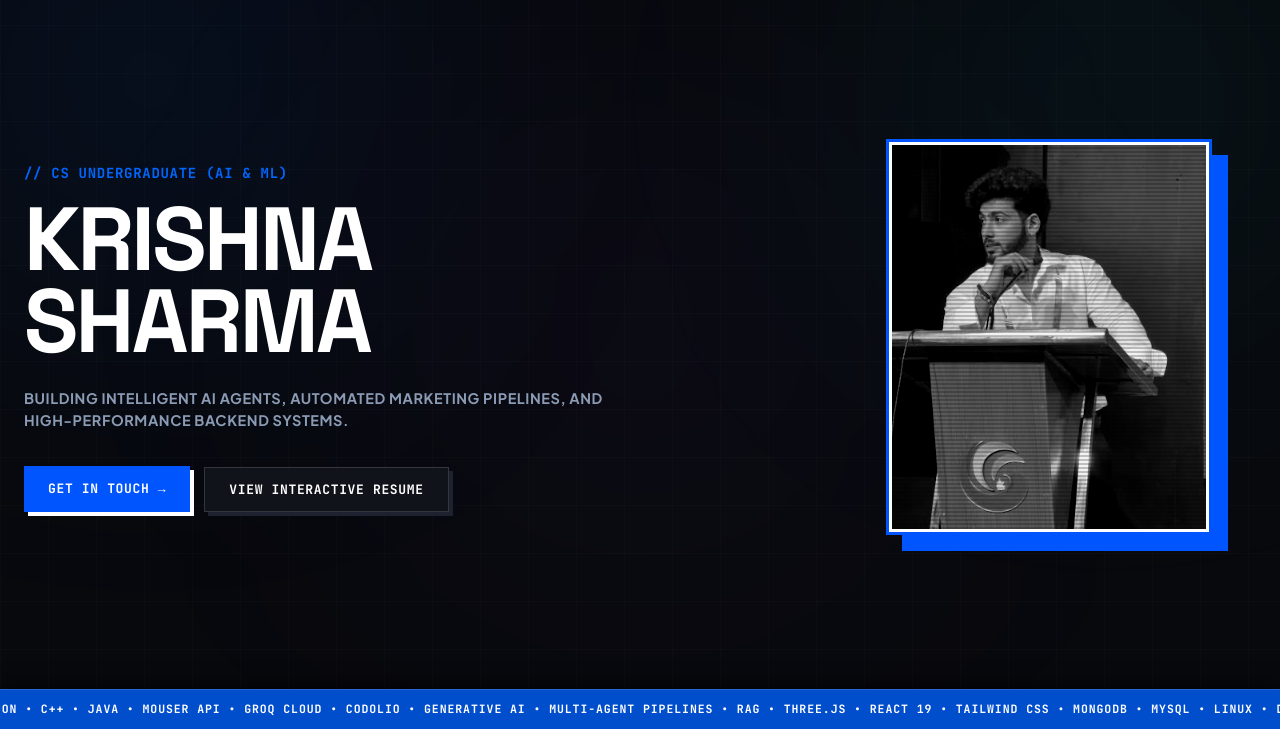
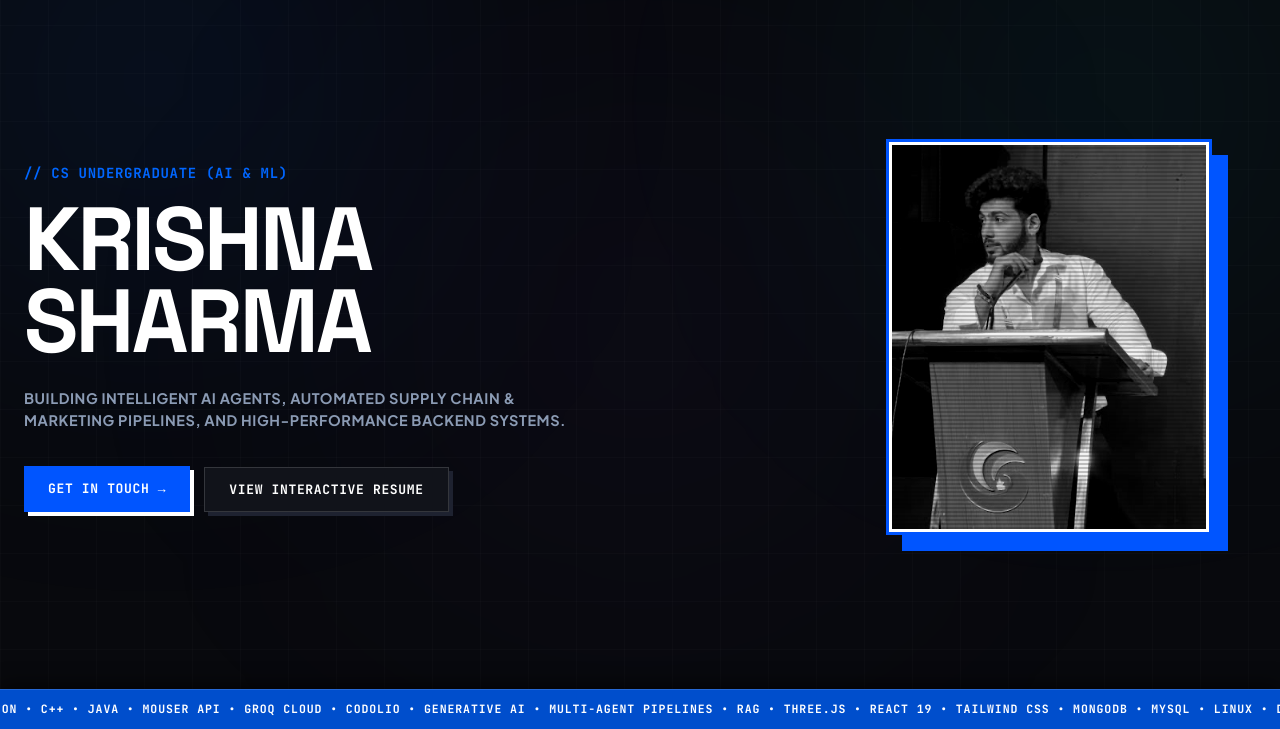
Before and after one commit to itsksfit/itsksfit.github.io, a plain HTML site: page index.html in a window 1280 px wide. Shown: the part 71-800 px from the top of the page. Drawn offline with Linux system fonts and the light colour scheme; no server answers.

Commit message:
feat(hero): include automated supply chain in hero tagline

```diff
--- a/index.html
+++ b/index.html
@@ -73,7 +73,7 @@
         </h1>
 
         <p class="hero-tagline-caps">
-          BUILDING INTELLIGENT AI AGENTS, AUTOMATED MARKETING PIPELINES, AND HIGH-PERFORMANCE BACKEND SYSTEMS.
+          BUILDING INTELLIGENT AI AGENTS, AUTOMATED SUPPLY CHAIN &amp; MARKETING PIPELINES, AND HIGH-PERFORMANCE BACKEND SYSTEMS.
         </p>
 
         <div class="hero-cta-group">
```
